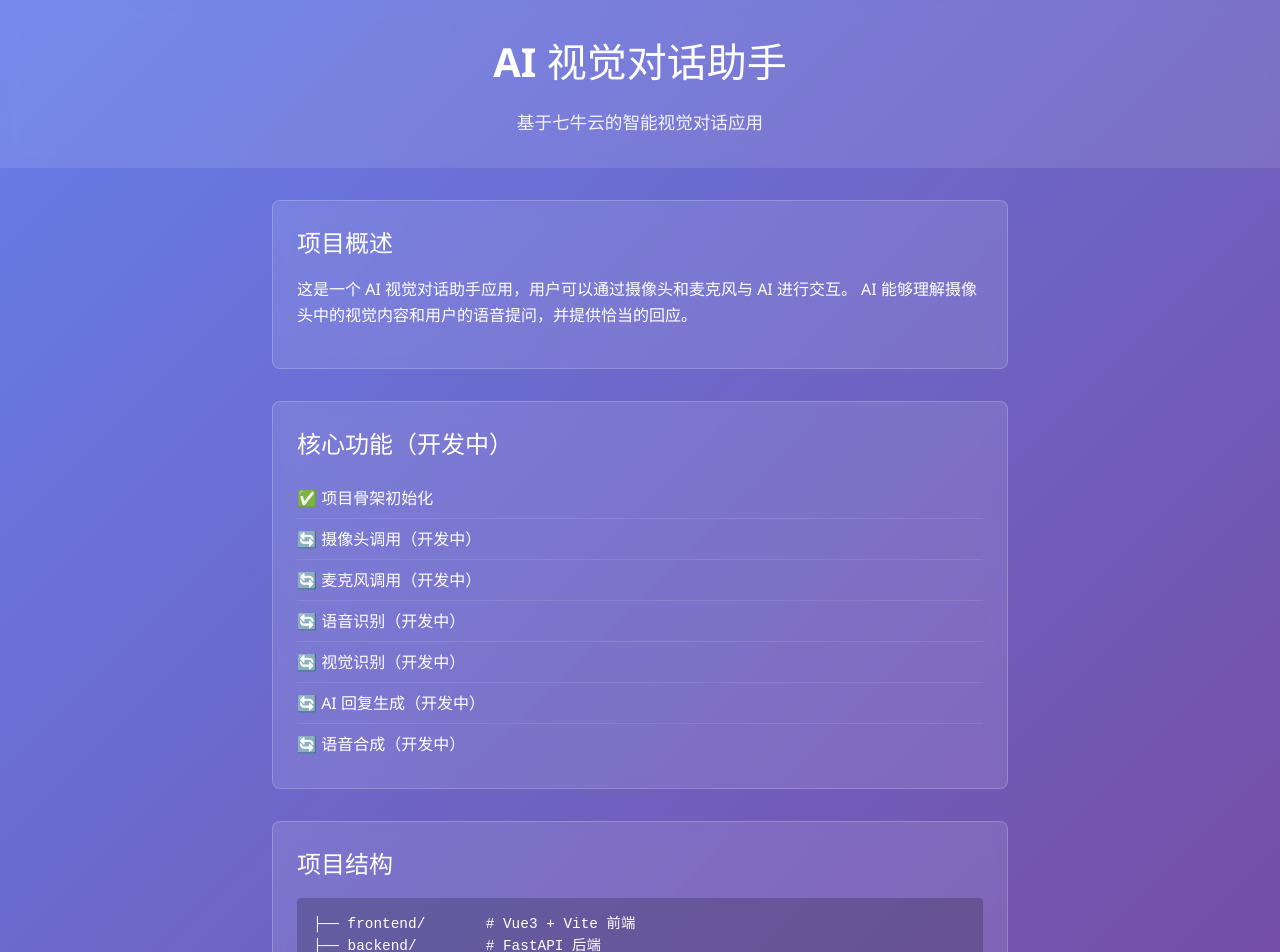
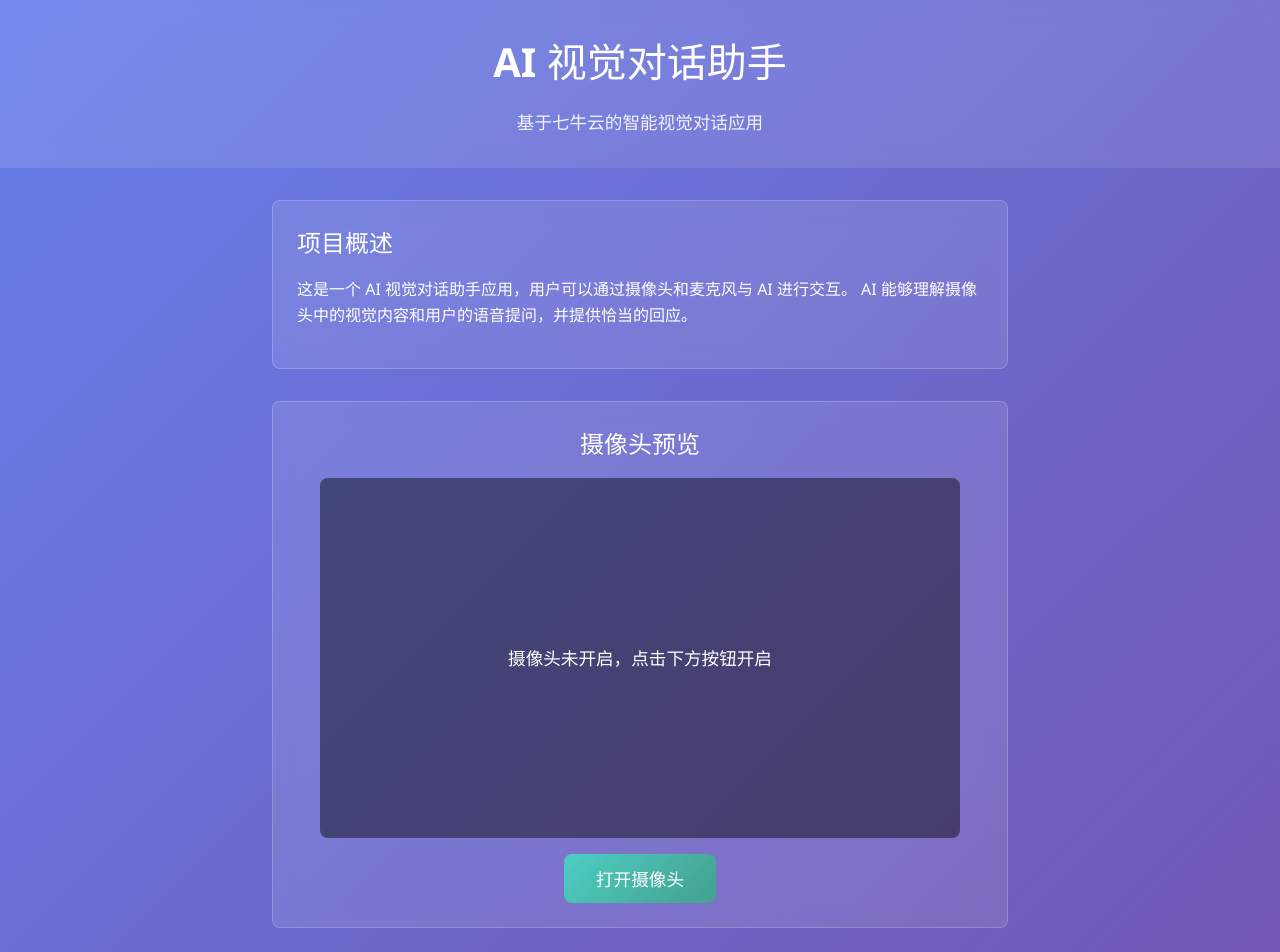
Before and after one commit to fan857/ai-vision-dialogue-assistant, a Vue app in the folder frontend/: page / in a window 1280 px wide. Shown: the top 952 px of the page. Built offline with nearby package versions, Linux system fonts and the light colour scheme.

Commit message:
feat: add camera preview

```diff
--- a/frontend/src/App.vue
+++ b/frontend/src/App.vue
@@ -14,11 +14,40 @@
         </p>
       </section>
 
+      <!-- 摄像头预览区域 -->
+      <section class="camera-section">
+        <h2>摄像头预览</h2>
+        <div class="camera-container">
+          <video
+            ref="videoElement"
+            class="camera-preview"
+            autoplay
+            playsinline
+            :class="{ 'hidden': !isCameraActive }"
+          ></video>
+          <div v-if="!isCameraActive && cameraStatus !== 'failed'" class="camera-placeholder">
+            {{ cameraStatusText }}
+          </div>
+          <div v-if="cameraStatus === 'failed'" class="camera-error">
+            {{ cameraStatusText }}
+          </div>
+        </div>
+        <div class="camera-controls">
+          <button
+            class="btn-primary"
+            @click="toggleCamera"
+            :disabled="cameraStatus === 'requesting'"
+          >
+            {{ isCameraActive ? '关闭摄像头' : '打开摄像头' }}
+          </button>
+        </div>
+      </section>
+
       <section class="features">
         <h2>核心功能（开发中）</h2>
         <ul>
           <li>✅ 项目骨架初始化</li>
-          <li>🔄 摄像头调用（开发中）</li>
+          <li>✅ 摄像头调用（已完成）</li>
           <li>🔄 麦克风调用（开发中）</li>
           <li>🔄 语音识别（开发中）</li>
           <li>🔄 视觉识别（开发中）</li>
@@ -39,6 +68,75 @@
 </template>
 
 <script setup>
+import { ref, computed, onBeforeUnmount } from 'vue'
+
+const videoElement = ref(null)
+const isCameraActive = ref(false)
+const cameraStatus = ref('idle') // idle, requesting, active, failed
+
+const cameraStatusText = computed(() => {
+  const statusMap = {
+    idle: '摄像头未开启，点击下方按钮开启',
+    requesting: '正在请求摄像头权限...',
+    active: '摄像头已开启',
+    failed: '摄像头开启失败，请检查权限设置'
+  }
+  return statusMap[cameraStatus.value]
+})
+
+let mediaStream = null
+
+const toggleCamera = async () => {
+  if (isCameraActive.value) {
+    await stopCamera()
+  } else {
+    await startCamera()
+  }
+}
+
+const startCamera = async () => {
+  try {
+    cameraStatus.value = 'requesting'
+    mediaStream = await navigator.mediaDevices.getUserMedia({
+      video: {
+        width: { ideal: 1280 },
+        height: { ideal: 720 },
+        facingMode: 'user'
+      },
+      audio: false
+    })
+
+    if (videoElement.value) {
+      videoElement.value.srcObject = mediaStream
+      isCameraActive.value = true
+      cameraStatus.value = 'active'
+    }
+  } catch (error) {
+    console.error('Error accessing camera:', error)
+    cameraStatus.value = 'failed'
+    isCameraActive.value = false
+  }
+}
+
+const stopCamera = async () => {
+  if (mediaStream) {
+    mediaStream.getTracks().forEach(track => track.stop())
+    mediaStream = null
+  }
+
+  if (videoElement.value) {
+    videoElement.value.srcObject = null
+  }
+
+  isCameraActive.value = false
+  cameraStatus.value = 'idle'
+}
+
+onBeforeUnmount(() => {
+  if (isCameraActive.value) {
+    stopCamera()
+  }
+})
 </script>
 
 <style scoped>
@@ -94,6 +192,84 @@ p {
   margin: 0 0 1rem 0;
 }
 
+/* 摄像头预览样式 */
+.camera-section {
+  text-align: center;
+}
+
+.camera-container {
+  position: relative;
+  width: 100%;
+  max-width: 640px;
+  margin: 0 auto 1rem;
+  background: rgba(0, 0, 0, 0.3);
+  border-radius: 8px;
+  overflow: hidden;
+  aspect-ratio: 16/9;
+  display: flex;
+  align-items: center;
+  justify-content: center;
+}
+
+.camera-preview {
+  width: 100%;
+  height: 100%;
+  object-fit: cover;
+}
+
+.camera-placeholder,
+.camera-error {
+  position: absolute;
+  width: 100%;
+  height: 100%;
+  display: flex;
+  align-items: center;
+  justify-content: center;
+  padding: 2rem;
+  text-align: center;
+  font-size: 1.1rem;
+  background: rgba(0, 0, 0, 0.2);
+}
+
+.camera-error {
+  color: #ff6b6b;
+  font-weight: 500;
+}
+
+.hidden {
+  display: none;
+}
+
+.camera-controls {
+  margin-top: 1rem;
+}
+
+.btn-primary {
+  padding: 0.75rem 2rem;
+  font-size: 1.1rem;
+  background: linear-gradient(135deg, #4ecdc4 0%, #44a08d 100%);
+  color: white;
+  border: none;
+  border-radius: 8px;
+  cursor: pointer;
+  transition: transform 0.2s, box-shadow 0.2s;
+}
+
+.btn-primary:hover:not(:disabled) {
+  transform: translateY(-2px);
+  box-shadow: 0 4px 12px rgba(0, 0, 0, 0.2);
+}
+
+.btn-primary:disabled {
+  opacity: 0.6;
+  cursor: not-allowed;
+  transform: none;
+}
+
+.btn-primary:active:not(:disabled) {
+  transform: translateY(0);
+}
+
 ul {
   list-style: none;
   padding: 0;
@@ -133,5 +309,9 @@ code {
   section {
     padding: 1rem;
   }
+
+  .camera-container {
+    max-width: 100%;
+  }
 }
 </style>
```
Also changed, not shown: 2 other files (tests, documents, lock files or other folders).
